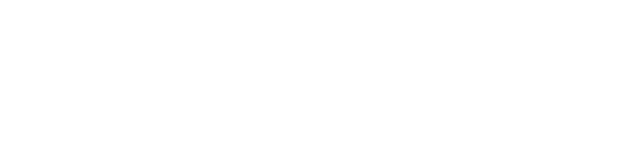
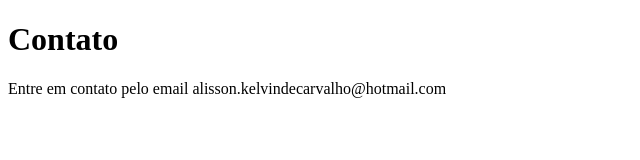
Before and after one commit to AlissonKelvin/sistema-de-cadastro, a plain HTML site: page contato.html in a window 1280 px wide. Shown: the whole page, without its empty margins (0-640 px from the left). Drawn offline with Linux system fonts and the light colour scheme.

Commit message:
Adicionando o email de contato

```diff
--- a/contato.html
+++ b/contato.html
@@ -6,5 +6,8 @@
     <meta name="viewport" content="width=device-width, initial-scale=1.0" />
     <title>Contato</title>
   </head>
-  <body></body>
+  <body>
+    <h1>Contato</h1>
+    <p>Entre em contato pelo email alisson.kelvindecarvalho@hotmail.com</p>
+  </body>
 </html>
```
